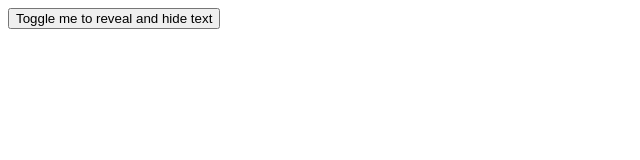
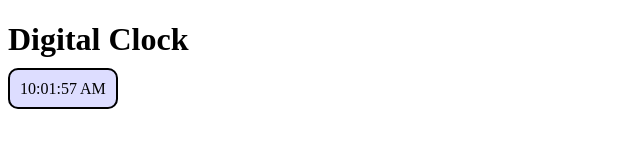
Before and after one commit to Arsh1213/getting_started_with_javascript, a plain HTML site: page Snippets/index.html in a window 1280 px wide. Shown: the whole page, without its empty margins (0-640 px from the left). Drawn offline with Linux system fonts and the light colour scheme.

Commit message:
digitalClock

```diff
--- a/Snippets/index.html
+++ b/Snippets/index.html
@@ -2,39 +2,30 @@
 <html>
 <head>
 	<meta charset="utf-8">
-	<title>Reveal Content</title>
+	<title>Digital Clock</title>
+	<script type="text/javascript">
+		// Define a function to display the current time
+		function displayTime() {
+			var elt = document.getElementById("clock"); // find the element with the id="clock"
+			var now = new Date(); // get current time as an instance of the Date() object
+			elt.innerHTML = now.toLocaleTimeString(); // make elt display the time
+			// The next line is responsible for updating the time every second.
+			setInterval(displayTime, 1000); // The second argument represents milliseconds
+		}
+		window.onload = displayTime; // start displaying the time when the document loads
+	</script>
 	<style type="text/css">
-		/* CSS styles for this page */
-		.reveal * {display: none;} /* Children of class="reveal" are not shown */
-		.reveal *.handle {display: block;} /* Except for the class="handle" child */
+		#clock {
+			font: bold 24pts sans;
+			background: #ddf;
+			padding: 10px;
+			border: solid black 2px;
+			border-radius: 10px;
+		}
 	</style>
-	<script type="text/javascript">
-		// The "onload" method tells the browser what to do when the webpage has been completely loaded.
-		// It is not executed before the page is fully loaded on the browser.
-		window.onload = function() {
-			// Find all container elements with the class "reveal"
-			var elements = document.getElementsByClassName("reveal");
-			for (var i = 0; i < elements.length; i++) {
-				var elt = elements[i];
-				// Find the "handle" element for each container
-				var title = elt.getElementsByClassName("handle")[0];
-				// When the element is clicked, reveal the rest of the content that was hidden initially
-				title.onclick = function() {
-					if (elt.className == "reveal") {
-						elt.className = "revealed";
-					}
-					else if (elt.className == "revealed") {
-						elt.className = "reveal";
-					}
-				}
-			}
-		};
-	</script>
 </head>
 <body>
-	<div class="reveal">
-		<button class="handle">Toggle me to reveal and hide text</button>
-		<p>This paragraph is hidden. It appears when you click on the title.</p>
-	</div>
+	<h1>Digital Clock</h1>
+	<span id="clock"></span>	<!--The time gets inserted here-->
 </body>
 </html>
```
Also changed, not shown: Assets/digitalClock.png (added), 1 other file.
